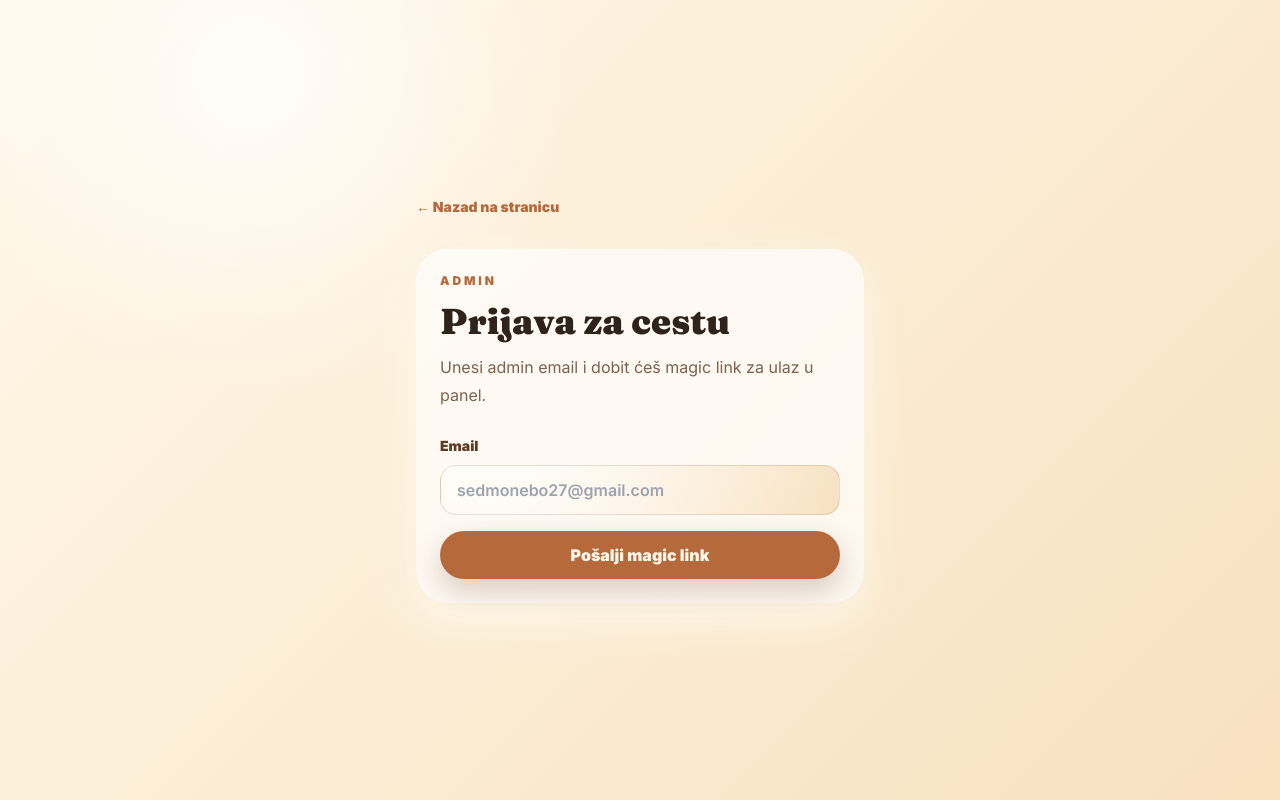
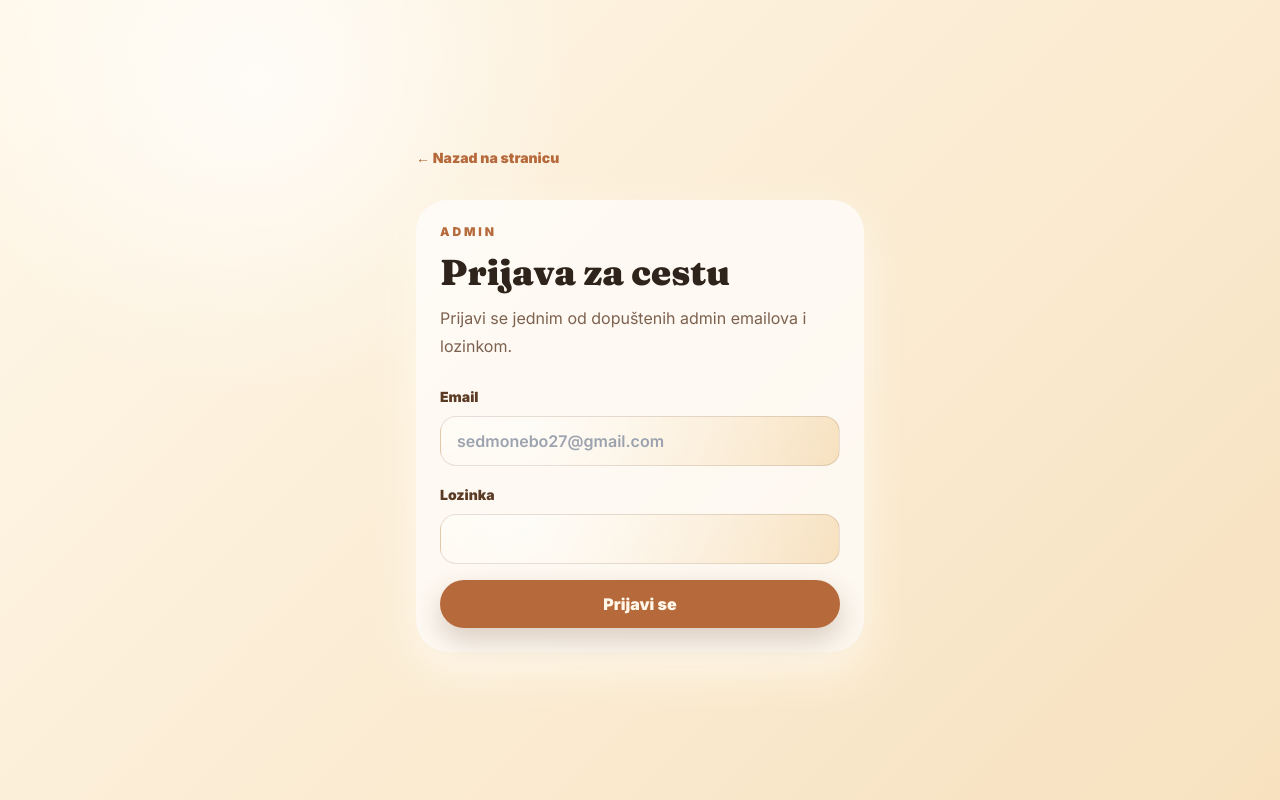
Before and after one commit to Grki27/Road-2-Istanbul, a Next.js app: page /admin/login in a window 1280 px wide. Built offline with nearby package versions, Linux system fonts and the light colour scheme; no server answers.

Commit message:
feat: poboljšaj kartu i unos lokacija

```diff
--- a/app/admin/actions.ts
+++ b/app/admin/actions.ts
@@ -27,7 +27,7 @@ export type AdminActionResult = {
 type ImageKind = "recap" | "event";
 
 const EARTH_RADIUS_METERS = 6378137;
-const LIVE_LOCATION_OFFSET_METERS = 1000;
+const LIVE_LOCATION_OFFSET_METERS = 500;
 const LIVE_LOCATION_OFFSET_BEARING_DEGREES = 45;
 
 const imageInputSchema = z.object({
--- /dev/null
+++ b/app/admin/login/actions.ts
@@ -0,0 +1,30 @@
+"use server";
+
+import { redirect } from "next/navigation";
+import { isAllowedAdminEmail } from "@/lib/auth/admin";
+import { createSupabaseServerClient } from "@/lib/supabase/server";
+
+type LoginState = {
+  message: string;
+};
+
+export async function loginAdminAction(
+  _previousState: LoginState,
+  formData: FormData
+): Promise<LoginState> {
+  const email = String(formData.get("email") ?? "").trim().toLowerCase();
+  const password = String(formData.get("password") ?? "");
+
+  if (!isAllowedAdminEmail(email) || password.length < 6) {
+    return { message: "Email ili lozinka nisu ispravni." };
+  }
+
+  const supabase = await createSupabaseServerClient();
+  const { error } = await supabase.auth.signInWithPassword({ email, password });
+
+  if (error) {
+    return { message: "Email ili lozinka nisu ispravni." };
+  }
+
+  redirect("/admin");
+}
--- a/app/admin/login/page.tsx
+++ b/app/admin/login/page.tsx
@@ -15,7 +15,7 @@ export default function AdminLoginPage() {
           <p className="text-xs font-black uppercase tracking-[0.24em] text-clay">Admin</p>
           <h1 className="mt-3 font-display text-4xl font-black">Prijava za cestu</h1>
           <p className="mt-3 leading-7 text-coffee/80">
-            Unesi admin email i dobit ćeš magic link za ulaz u panel.
+            Prijavi se jednim od dopuštenih admin emailova i lozinkom.
           </p>
           <AdminLoginForm isSupabaseConfigured={isConfigured} />
         </div>
--- a/package.json
+++ b/package.json
@@ -3,6 +3,7 @@
   "version": "0.1.0",
   "private": true,
   "scripts": {
+    "admin:set-password": "node --env-file=.env.local scripts/set-admin-password.mjs",
     "dev": "next dev",
     "build": "next build",
     "start": "next start",
--- a/src/components/admin/AdminLoginForm.tsx
+++ b/src/components/admin/AdminLoginForm.tsx
@@ -1,77 +1,60 @@
 "use client";
 
-import { useState } from "react";
-import { createSupabaseBrowserClient } from "@/lib/supabase/client";
+import { useActionState } from "react";
+import { loginAdminAction } from "@app/admin/login/actions";
 
 type AdminLoginFormProps = {
   isSupabaseConfigured: boolean;
 };
 
+const initialState = {
+  message: ""
+};
+
 export function AdminLoginForm({ isSupabaseConfigured }: AdminLoginFormProps) {
-  const [email, setEmail] = useState("");
-  const [status, setStatus] = useState<"idle" | "loading" | "sent" | "error">("idle");
-  const [message, setMessage] = useState("");
-
-  async function handleSubmit(event: React.FormEvent<HTMLFormElement>) {
-    event.preventDefault();
-
-    if (!isSupabaseConfigured) {
-      setStatus("error");
-      setMessage("Supabase env varijable još nisu postavljene.");
-      return;
-    }
-
-    setStatus("loading");
-    setMessage("");
-
-    const supabase = createSupabaseBrowserClient();
-    const redirectTo = `${window.location.origin}/auth/callback?next=/admin`;
-    const { error } = await supabase.auth.signInWithOtp({
-      email,
-      options: {
-        emailRedirectTo: redirectTo
-      }
-    });
-
-    if (error) {
-      setStatus("error");
-      setMessage("Nešto je zapelo. Provjeri email i probaj ponovno.");
-      return;
-    }
-
-    setStatus("sent");
-    setMessage("Magic link je poslan. Otvori email i klikni link za ulaz.");
-  }
+  const [state, formAction, isPending] = useActionState(loginAdminAction, initialState);
 
   return (
-    <form onSubmit={handleSubmit} className="mt-6 space-y-4">
+    <form action={formAction} className="mt-6 space-y-4">
       <label className="block">
         <span className="text-sm font-black text-coffee">Email</span>
         <input
+          autoComplete="email"
           className="mt-2 w-full rounded-2xl border border-coffee/15 bg-paper px-4 py-3 font-semibold outline-none ring-clay/30 transition focus:ring-4"
-          disabled={!isSupabaseConfigured || status === "loading"}
-          onChange={(event) => setEmail(event.target.value)}
+          disabled={!isSupabaseConfigured || isPending}
+          name="email"
           placeholder="sedmonebo27@gmail.com"
           required
           type="email"
-          value={email}
+        />
+      </label>
+      <label className="block">
+        <span className="text-sm font-black text-coffee">Lozinka</span>
+        <input
+          autoComplete="current-password"
+          className="mt-2 w-full rounded-2xl border border-coffee/15 bg-paper px-4 py-3 font-semibold outline-none ring-clay/30 transition focus:ring-4"
+          disabled={!isSupabaseConfigured || isPending}
+          minLength={6}
+          name="password"
+          required
+          type="password"
         />
       </label>
       <button
         className="w-full rounded-full bg-clay px-5 py-3 font-black text-paper shadow-pin transition hover:bg-terracotta disabled:cursor-not-allowed disabled:bg-coffee/30"
-        disabled={!isSupabaseConfigured || status === "loading"}
+        disabled={!isSupabaseConfigured || isPending}
         type="submit"
       >
-        {status === "loading" ? "Šaljem..." : "Pošalji magic link"}
+        {isPending ? "Prijavljujem..." : "Prijavi se"}
       </button>
       {!isSupabaseConfigured ? (
         <p className="rounded-2xl bg-sand px-4 py-3 text-sm font-bold text-coffee">
           Dodaj Supabase vrijednosti u `.env.local` da login proradi.
         </p>
       ) : null}
-      {message ? (
-        <p className={`rounded-2xl px-4 py-3 text-sm font-bold ${status === "error" ? "bg-red-100 text-red-900" : "bg-lime-100 text-lime-900"}`}>
-          {message}
+      {state.message ? (
+        <p className="rounded-2xl bg-red-100 px-4 py-3 text-sm font-bold text-red-900">
+          {state.message}
         </p>
       ) : null}
     </form>
```
Also changed, not shown: scripts/set-admin-password.mjs (added, +77 -0 lines), 1 other file (tests, documents, lock files or other folders).
